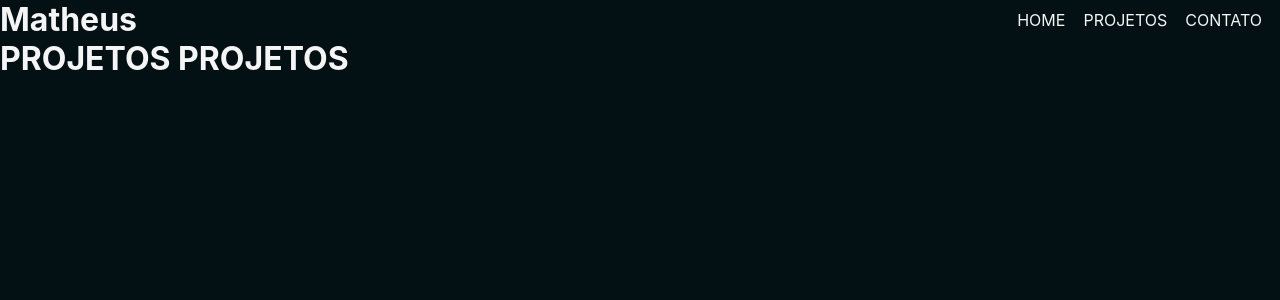
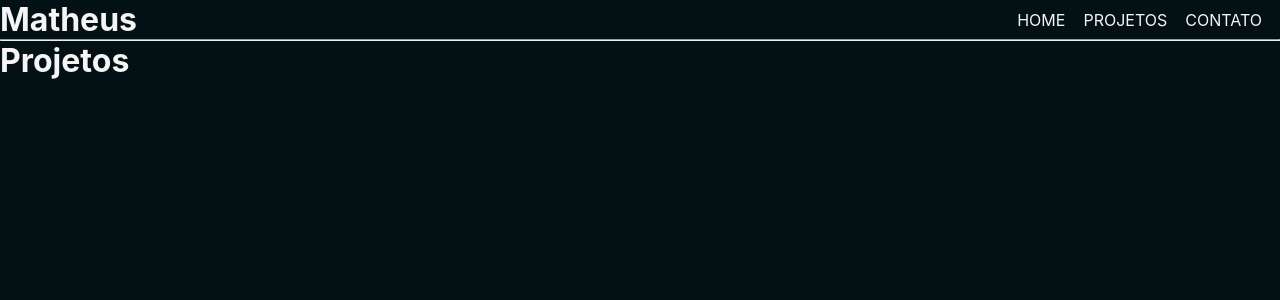
Before and after one commit to matheusjesse/portifolio-matheus-jesse, a React (Create React App) app: page /projetos in a window 1280 px wide. Shown: the top 300 px of the page. Built offline with nearby package versions, Linux system fonts and the light colour scheme.

Commit message:
alteracao nos textos h1

```diff
--- a/src/pages/Contato.js
+++ b/src/pages/Contato.js
@@ -5,7 +5,8 @@ function Contato() {
   return(
     <>
       <Header />
-      <h1>Contato Contato</h1>
+      <hr />
+      <h1>Contato</h1>
     </>
   );
 }
--- a/src/pages/Home.js
+++ b/src/pages/Home.js
@@ -5,6 +5,7 @@ function Home() {
   return(
     <>
       <Header />
+      <hr />
       <h1>Home</h1>
     </>
   );
--- a/src/pages/Projetos.js
+++ b/src/pages/Projetos.js
@@ -5,7 +5,8 @@ function Projetos() {
   return(
     <>
       <Header />
-      <h1>PROJETOS PROJETOS</h1>
+      <hr />
+      <h1>Projetos</h1>
     </>
   );
 }
```
